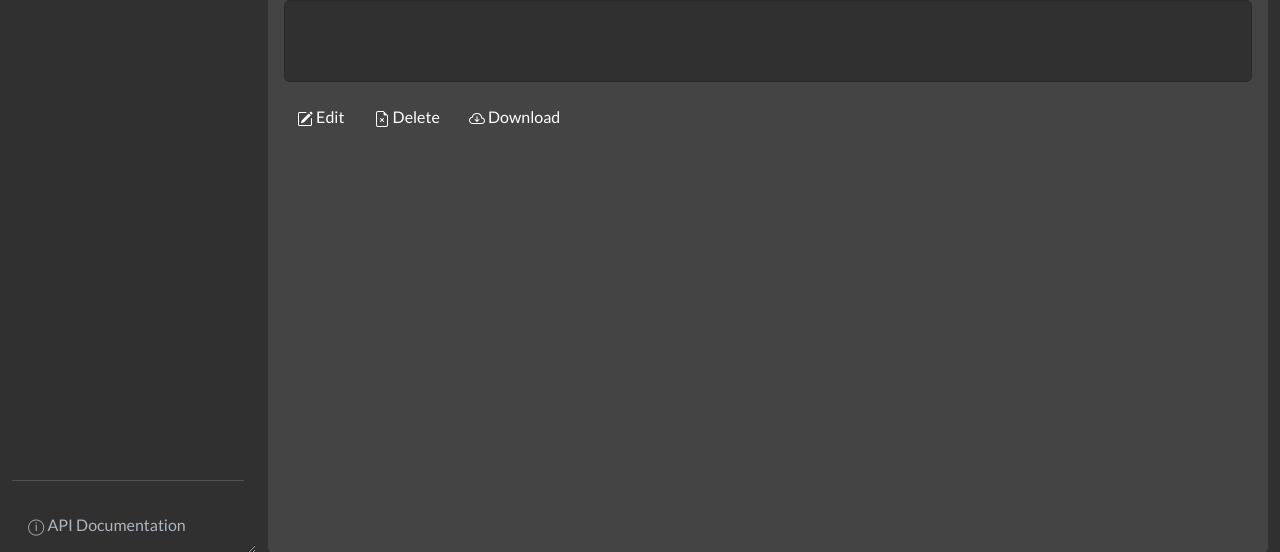
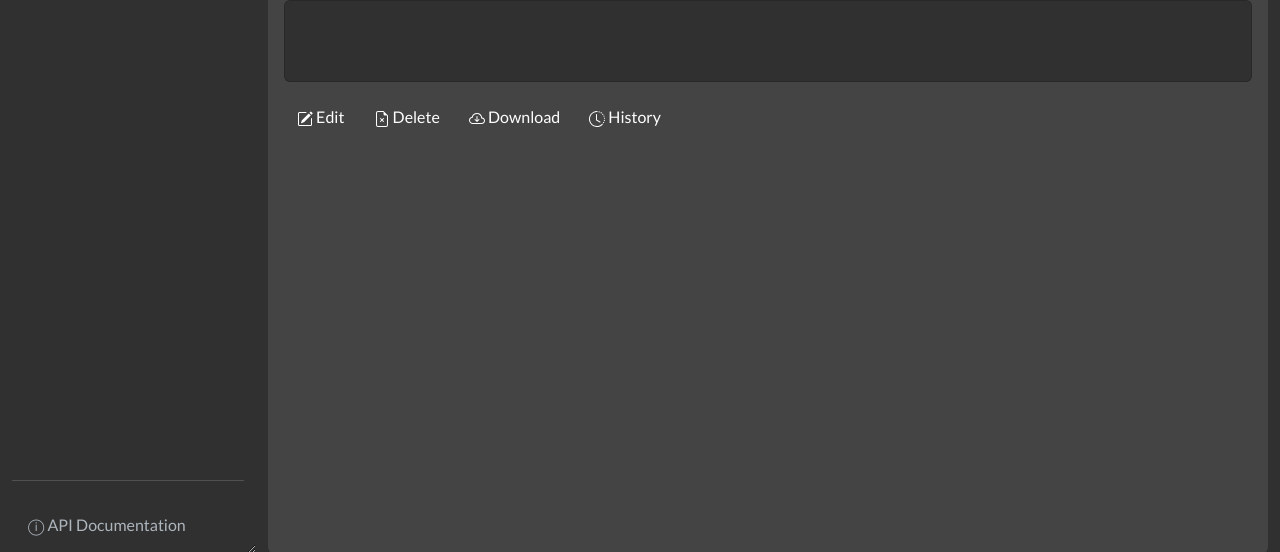
Before and after one commit to signebedi/wiki-flask, a Flask app: template templates/page.html.jinja in a window 1280 px wide. Shown: the part 159-711 px from the top of the page. Run offline with Flask 3, Linux system fonts and the light colour scheme; the template is opened without the code that fills it, so the values that code supplies are empty; some libraries are stand-ins or nearby versions.

Commit message:
Added: document history button (#17)

```diff
--- a/templates/history.html.jinja
+++ b/templates/history.html.jinja
@@ -47,12 +47,12 @@
 
 
 
-<a title="Exit" href="{{ url_for('page', page_id=current._id) }}" class="btn btn-secondary mt-3">
+<a title="Go Back" href="{{ url_for('page', page_id=current._id) }}" class="btn btn-secondary mt-3">
     <svg xmlns="http://www.w3.org/2000/svg" width="16" height="16" fill="currentColor" class="bi bi-box-arrow-left" viewBox="0 0 16 16">
         <path fill-rule="evenodd" d="M6 12.5a.5.5 0 0 0 .5.5h8a.5.5 0 0 0 .5-.5v-9a.5.5 0 0 0-.5-.5h-8a.5.5 0 0 0-.5.5v2a.5.5 0 0 1-1 0v-2A1.5 1.5 0 0 1 6.5 2h8A1.5 1.5 0 0 1 16 3.5v9a1.5 1.5 0 0 1-1.5 1.5h-8A1.5 1.5 0 0 1 5 12.5v-2a.5.5 0 0 1 1 0v2z"/>
         <path fill-rule="evenodd" d="M.146 8.354a.5.5 0 0 1 0-.708l3-3a.5.5 0 1 1 .708.708L1.707 7.5H10.5a.5.5 0 0 1 0 1H1.707l2.147 2.146a.5.5 0 0 1-.708.708l-3-3z"/>
     </svg>
-    Exit
+    Back
 </a>
 </div>
 {% endblock %}
--- a/templates/page.html.jinja
+++ b/templates/page.html.jinja
@@ -63,6 +63,14 @@ View - {{ page.title|e }}
 </a>
 
 
+<a title="Page History" href="{{ url_for('document_history', page_id=page._id) }}" class="btn btn-secondary mt-3">
+    <svg xmlns="http://www.w3.org/2000/svg" width="16" height="16" fill="currentColor" class="bi bi-clock-history" viewBox="0 0 16 16">
+        <path d="M8.515 1.019A7 7 0 0 0 8 1V0a8 8 0 0 1 .589.022l-.074.997zm2.004.45a7.003 7.003 0 0 0-.985-.299l.219-.976c.383.086.76.2 1.126.342l-.36.933zm1.37.71a7.01 7.01 0 0 0-.439-.27l.493-.87a8.025 8.025 0 0 1 .979.654l-.615.789a6.996 6.996 0 0 0-.418-.302zm1.834 1.79a6.99 6.99 0 0 0-.653-.796l.724-.69c.27.285.52.59.747.91l-.818.576zm.744 1.352a7.08 7.08 0 0 0-.214-.468l.893-.45a7.976 7.976 0 0 1 .45 1.088l-.95.313a7.023 7.023 0 0 0-.179-.483zm.53 2.507a6.991 6.991 0 0 0-.1-1.025l.985-.17c.067.386.106.778.116 1.17l-1 .025zm-.131 1.538c.033-.17.06-.339.081-.51l.993.123a7.957 7.957 0 0 1-.23 1.155l-.964-.267c.046-.165.086-.332.12-.501zm-.952 2.379c.184-.29.346-.594.486-.908l.914.405c-.16.36-.345.706-.555 1.038l-.845-.535zm-.964 1.205c.122-.122.239-.248.35-.378l.758.653a8.073 8.073 0 0 1-.401.432l-.707-.707z"/>
+        <path d="M8 1a7 7 0 1 0 4.95 11.95l.707.707A8.001 8.001 0 1 1 8 0v1z"/>
+        <path d="M7.5 3a.5.5 0 0 1 .5.5v5.21l3.248 1.856a.5.5 0 0 1-.496.868l-3.5-2A.5.5 0 0 1 7 9V3.5a.5.5 0 0 1 .5-.5z"/>
+    </svg>
+    History
+</a>
 
 {% endblock %}
 {%block scripts%}
```
